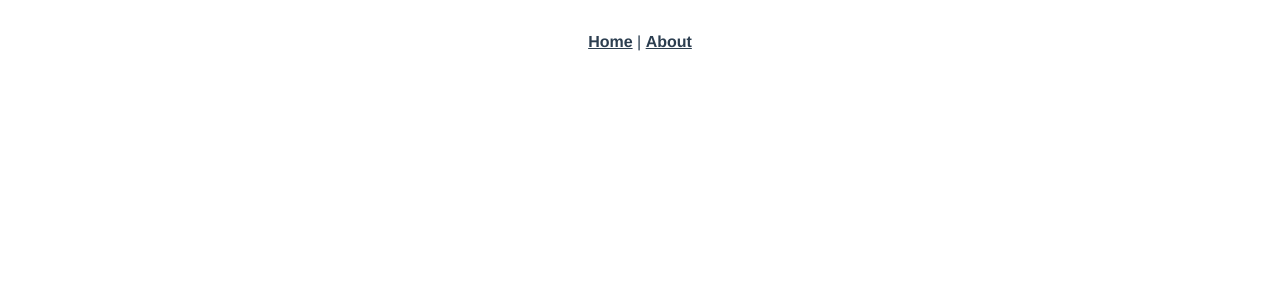
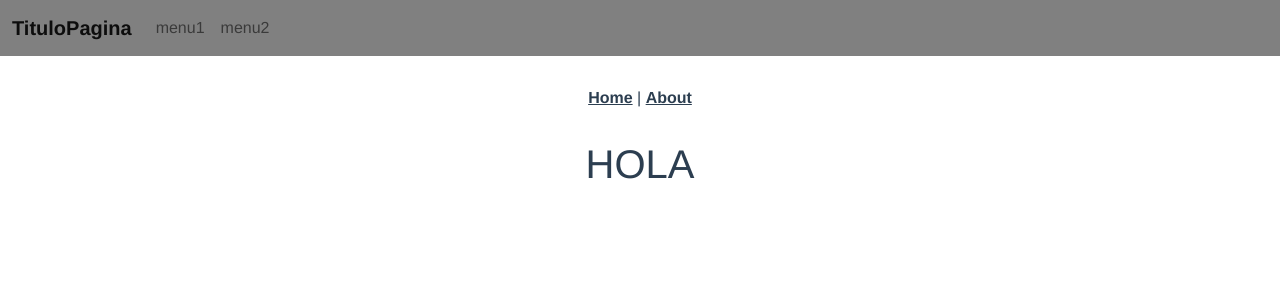
Before and after one commit to Nelitaa/Practica2-vuejs, a Vue app in the folder myapp/: page /products in a window 1280 px wide. Before the commit this address had no page. Shown: the top 300 px of the page. Built offline with nearby package versions, Linux system fonts and the light colour scheme.

Commit message:
Add navigation bar

```diff
--- a/myapp/database/db.json
+++ b/myapp/database/db.json
@@ -1,5 +1,6 @@
 {
-    "Productos": [
+    "Productos":
+    [
         {
             "id":1,
             "imagen": "https://ae01.alicdn.com/kf/Sc3cc58f2a441419f970cc01f9e5358fbw/Dron-LU3-MAX-GPS-8K-HD-profesional-con-c-mara-Dual-card-n-autoestabilizador-Motor-sin.jpg_Q90.jpg_.webp",
--- a/myapp/src/App.vue
+++ b/myapp/src/App.vue
@@ -1,10 +1,28 @@
 <template>
+  <app-menu></app-menu>
   <nav>
     <router-link to="/">Home</router-link> |
     <router-link to="/about">About</router-link>
   </nav>
-  <router-view/>
+
+  <router-view />
 </template>
+
+<script>
+import AppMenu from "@/components/AppMenu.vue";
+export default {
+  name: "app",
+  data() {
+    return {};
+  },
+  methods: {},
+  computed: {},
+  mounted() {},
+  components: {
+    AppMenu,
+  },
+};
+</script>
 
 <style>
 #app {
--- /dev/null
+++ b/myapp/src/components/AppMenu.vue
@@ -0,0 +1,41 @@
+<template>
+  <nav class="navbar navbar-expand-lg" style="background-color: gray">
+    <div class="container-fluid">
+      <a class="navbar-brand" href="#">TituloPagina</a>
+      <button
+        class="navbar-toggler"
+        type="button"
+        data-bs-toggle="collapse"
+        data-bs-target="#navbarSupportedContent"
+        aria-controls="navbarSupportedContent"
+        aria-expanded="false"
+        aria-label="Toggle navigation"
+      >
+        <span class="navbar-toggler-icon"></span>
+      </button>
+      <div class="collapse navbar-collapse" id="navbarSupportedContent">
+        <ul class="navbar-nav me-auto mb-2 mb-lg-0">
+          <li class="nav-item">
+            <a class="nav-link" aria-current="page" href="#">menu1</a>
+          </li>
+          <li class="nav-item">
+            <a class="nav-link" href="#">menu2</a>
+          </li>
+        </ul>
+      </div>
+    </div>
+  </nav>
+</template>
+
+<script>
+export default {
+  name: "appMenu",
+  data() {
+    return {};
+  },
+  methods: {},
+  computed: {},
+  mounted() {},
+  components: {},
+};
+</script>
--- a/myapp/src/router/index.js
+++ b/myapp/src/router/index.js
@@ -14,7 +14,19 @@ const routes = [
     // this generates a separate chunk (about.[hash].js) for this route
     // which is lazy-loaded when the route is visited.
     component: () => import(/* webpackChunkName: "about" */ '../views/AboutView.vue')
-  }
+  },
+
+  {
+    path: '/products',
+    name: 'products',
+    component: () => import(/* webpackChunkName: "products" */ '../views/ProductsView.vue')
+  },
+
+  {
+    path: '/products/:id',
+    name: 'SeeProducts',
+    component: () => import(/* webpackChunkName: "SeeProducts" */ '../views/SeeProductsView.vue')
+  },
 ]
 
 const router = createRouter({
--- /dev/null
+++ b/myapp/src/views/ProductsView.vue
@@ -0,0 +1,18 @@
+<template>
+  <div>
+    <h1>HOLA</h1>
+  </div>
+</template>
+
+<script>
+export default {
+  name: "productView",
+  data() {
+    return {};
+  },
+  methods: {},
+  computed: {},
+  mounted() {},
+  components: {},
+};
+</script>
--- /dev/null
+++ b/myapp/src/views/SeeProductsView.vue
@@ -0,0 +1,16 @@
+<template>
+  <div>Product: {{ $route.params.id }}</div>
+</template>
+
+<script>
+export default {
+  name: "SeeProductVue",
+  data() {
+    return {};
+  },
+  methods: {},
+  computed: {},
+  mounted() {},
+  components: {},
+};
+</script>
```
Also changed, not shown: 1 other file (tests, documents, lock files or other folders). Lines whose indentation alone changed are shown as unchanged.
